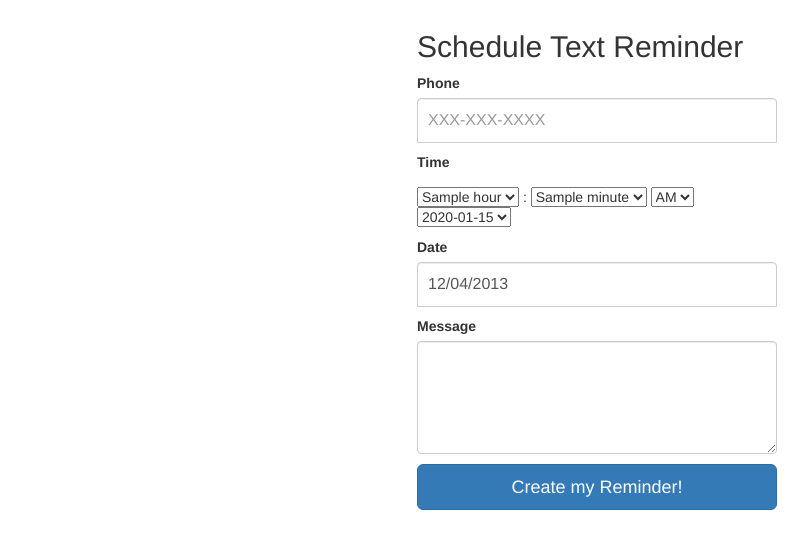
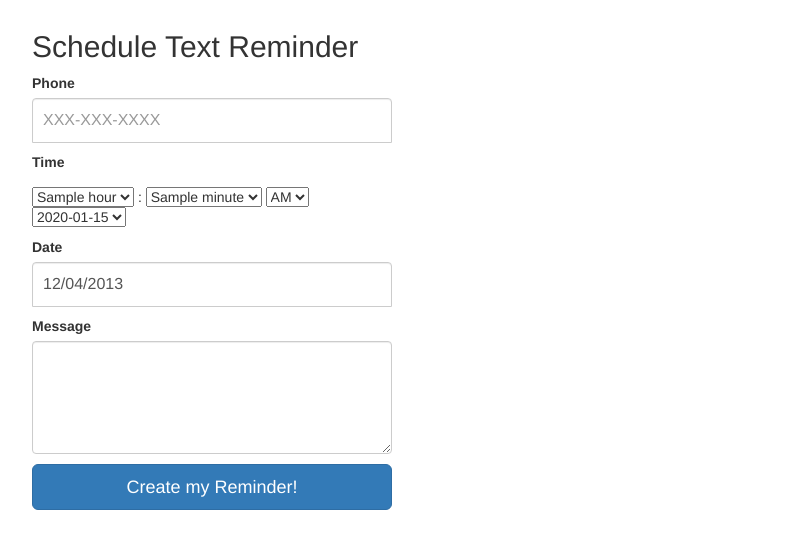
Before and after one commit to ajk14/text-reminder, a Django app: template reminder/templates/index.html in a window 1280 px wide. Shown: the top 549 px of the page, without its empty margins (43-851 px from the left). Run offline with Django 3.2, Linux system fonts and the light colour scheme; the template is opened without the code that fills it: most values are stand-ins (such as "Sample title", 1, 10 or a date in 2020); some libraries are stand-ins or nearby versions.

Commit message:
more viewport experiments

```diff
--- a/reminder/content/custom/css/base.css
+++ b/reminder/content/custom/css/base.css
@@ -7,7 +7,7 @@ body {
 .form-signin {
   max-width: 370px;
   padding: 5px;
-  margin: 0 auto;
+  /*margin: 0 auto;*/
 }
 
 .form-signin .form-signin-heading,
--- a/reminder/static/custom/css/base.css
+++ b/reminder/static/custom/css/base.css
@@ -7,7 +7,7 @@ body {
 .form-signin {
   max-width: 370px;
   padding: 5px;
-  margin: 0 auto;
+  /*margin: 0 auto;*/
 }
 
 .form-signin .form-signin-heading,
--- a/reminder/templates/base.html
+++ b/reminder/templates/base.html
@@ -2,7 +2,7 @@
    <!DOCTYPE html PUBLIC "-//WAPFORUM//DTD XHTML Mobile 1.0//EN" "http://www.wapforum.org/DTD/xhtml-mobile10.dtd">
    <html xmlns="http://www.w3.org/1999/xhtml">
    <head>
-     <meta name="viewport" content="width=300" />
+     <meta name="viewport" content="width=250" />
      <meta name="description" content=""/>
      <meta name="author" content=""/>
      <link rel="shortcut icon" href="/static/bootstrap/assets/ico/favicon.png"/>
```
